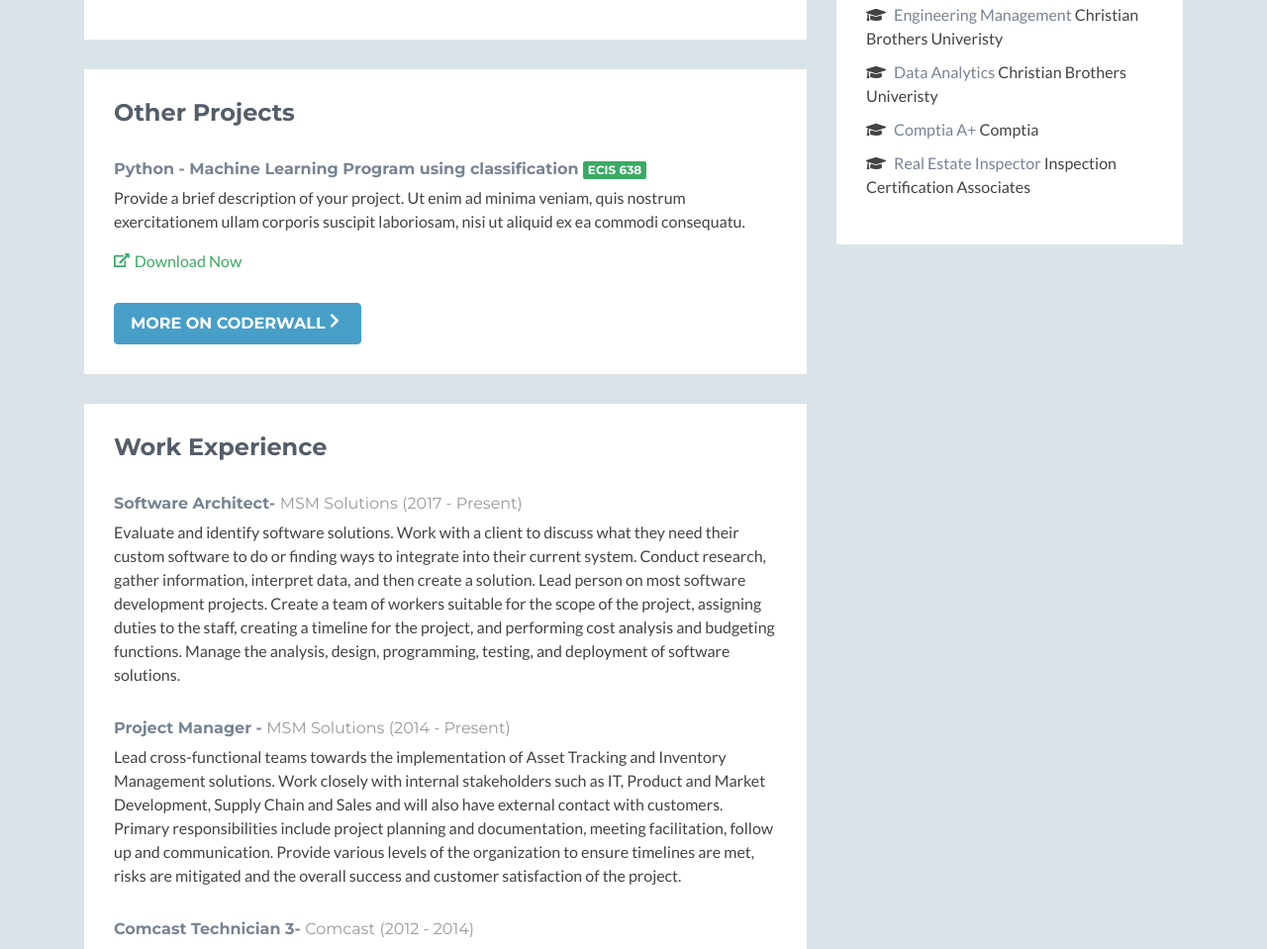
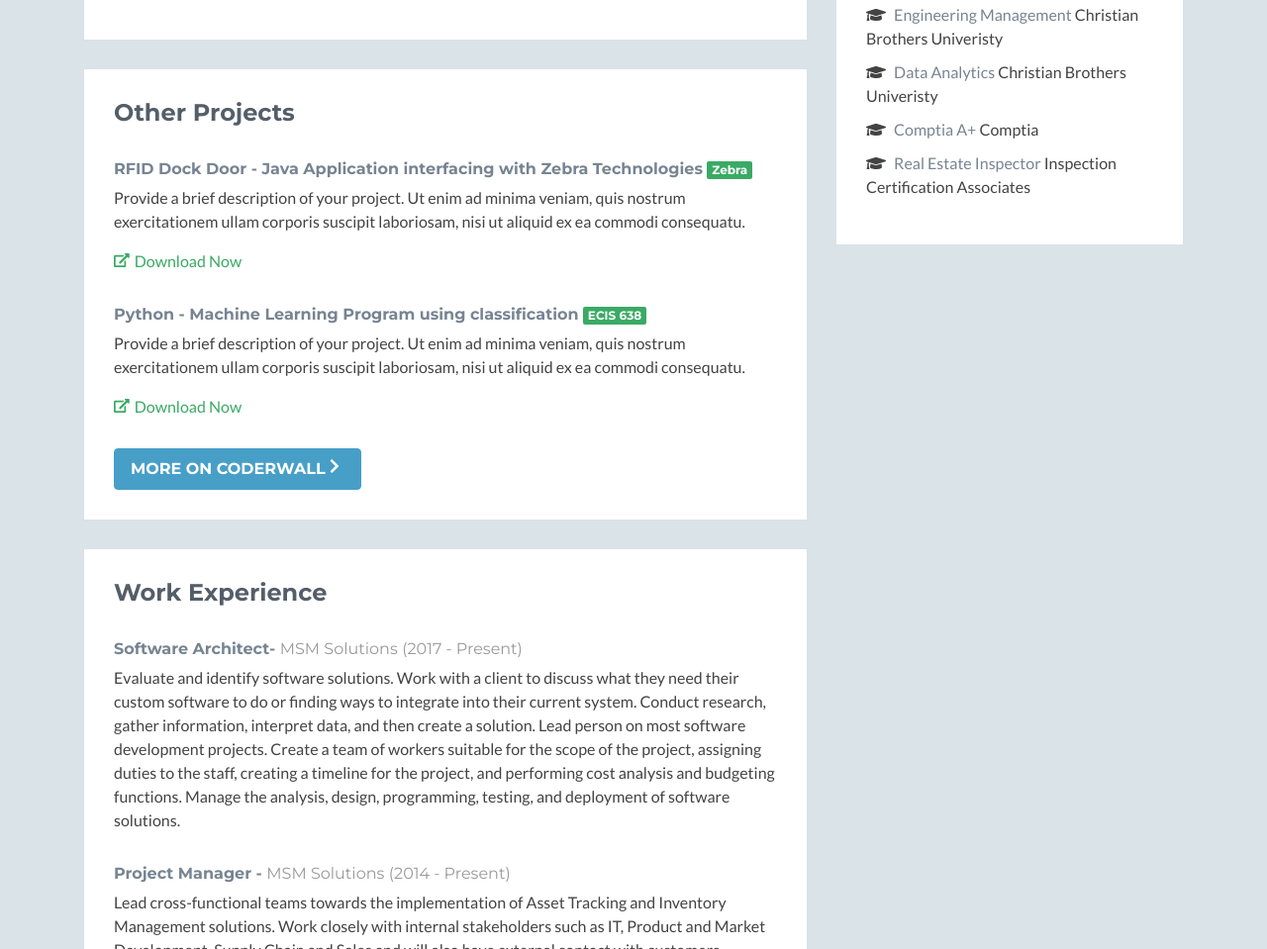
Before and after one commit to shaquillefuller/Shaquille-Fuller, a plain HTML site: page webapps/ROOT/index.html in a window 1280 px wide. Shown: the part 1930-2889 px from the top of the page at 99% size. Drawn offline with nearby package versions, Linux system fonts and the light colour scheme; no server answers; a script that the page names is missing; some icons are missing.

Commit message:
RFID Dock Door

```diff
--- a/webapps/ROOT/index.html
+++ b/webapps/ROOT/index.html
@@ -122,6 +122,11 @@
                     <div class="section-inner">
                         <h2 class="heading">Other Projects</h2>
                         <div class="content">
+                                <div class="item">
+                                        <h3 class="title"><a href="" target="_blank">RFID Dock Door - Java Application interfacing with Zebra Technologies</a> <span class="badge badge-theme">Zebra</span></h3>
+                                        <p class="summary">Provide a brief description of your project. Ut enim ad minima veniam, quis nostrum exercitationem ullam corporis suscipit laboriosam, nisi ut aliquid ex ea commodi consequatu.</p>
+                                        <p><a class="more-link" href="" target="_blank"><i class="fas fa-external-link-alt"></i>Download Now</a></p>
+                                    </div><!--//item-->
                             <div class="item">
                                 <h3 class="title"><a href="" target="_blank">Python - Machine Learning Program using classification</a> <span class="badge badge-theme">ECIS 638</span></h3>
                                 <p class="summary">Provide a brief description of your project. Ut enim ad minima veniam, quis nostrum exercitationem ullam corporis suscipit laboriosam, nisi ut aliquid ex ea commodi consequatu.</p>
```
